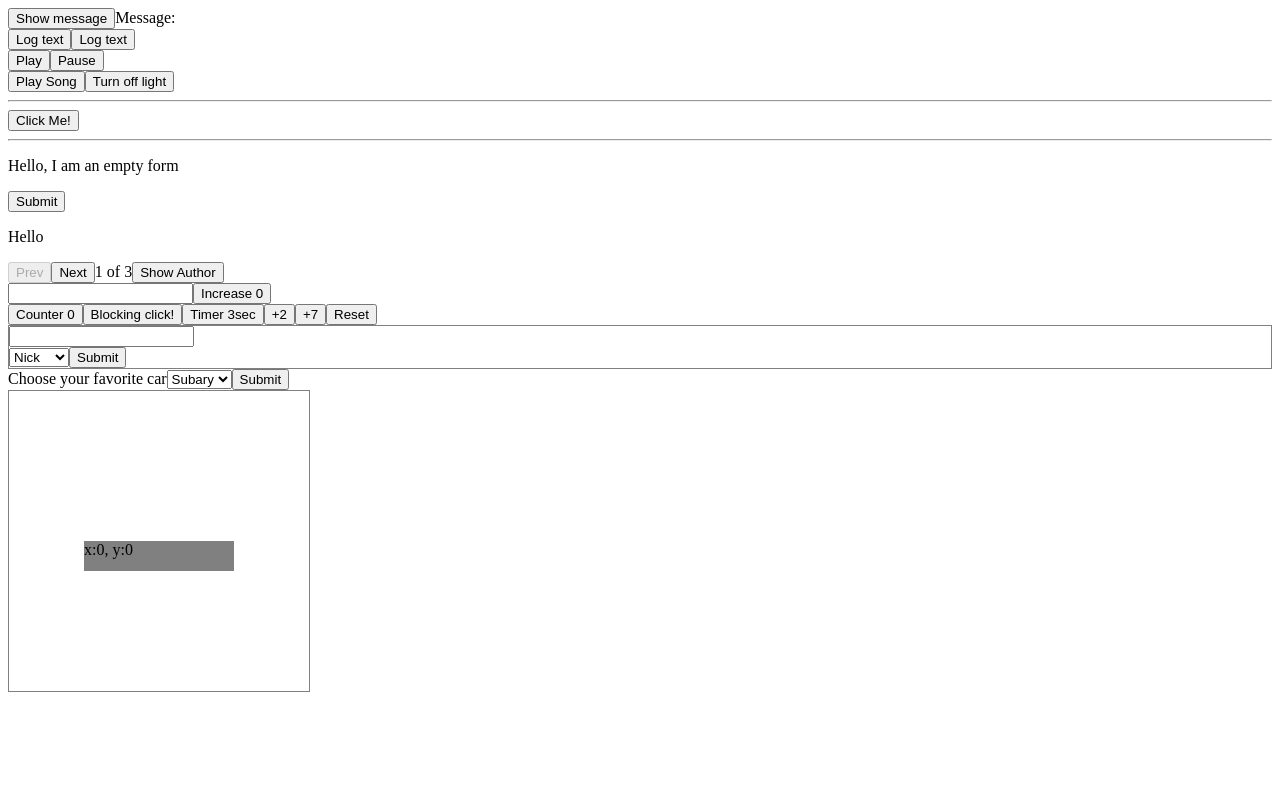
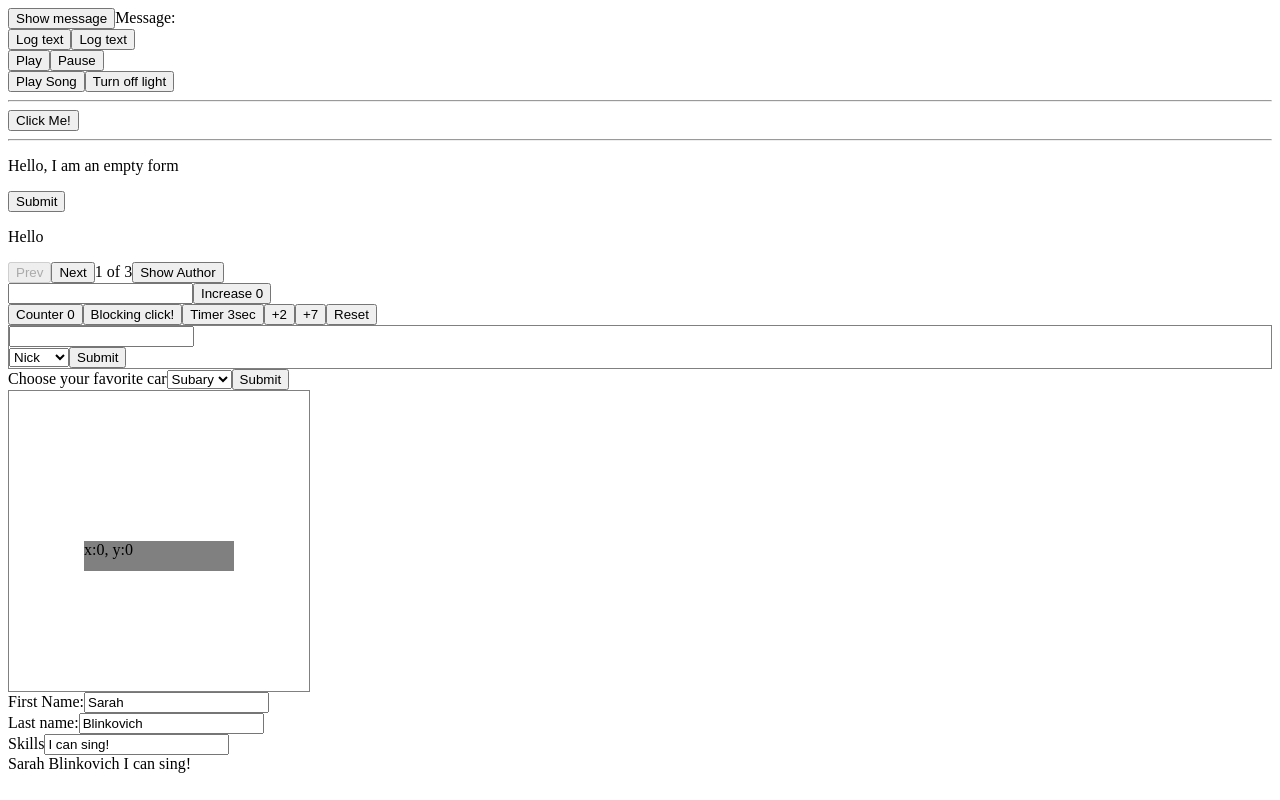
Before and after one commit to Yurimcalex/react-sandbox, a React (Vite) app: page / in a window 1280 px wide. Built offline with nearby package versions, Linux system fonts and the light colour scheme.

Commit message:
Create EmployeeForm component

```diff
--- a/src/ai/AI.jsx
+++ b/src/ai/AI.jsx
@@ -11,6 +11,7 @@ import ExperimentalCounter from './ExperimentalCounter.jsx';
 import FormWithDelay from './FormWithDelay.jsx';
 import FavoriteCarForm from './FavoriteCarForm.jsx';
 import MovingSquare from './MovingSquare.jsx';
+import EmployeeForm from './EmployeeForm.jsx';
 
 export default function AI() {
 	return (
@@ -39,6 +40,7 @@ export default function AI() {
 			<FavoriteCarForm />
 
 			<MovingSquare />
+			<EmployeeForm />
 		</div>
 	);
 }
--- /dev/null
+++ b/src/ai/EmployeeForm.jsx
@@ -0,0 +1,35 @@
+import { useState } from 'react';
+
+export default function EmployeeForm() {
+	const [employee, setEmployee]	= useState({
+		firstName: 'Sarah',
+		lastName: 'Blinkovich',
+		skills: 'I can sing!'
+	});
+
+	const handleFirstNameChange = (e) => setEmployee({ ...employee, firstName: e.target.value });
+	const handleLastNameChange = (e) => setEmployee({ ...employee, lastName: e.target.value });
+	const handleSkillsChange = (e) => setEmployee({ ...employee, skills: e.target.value });
+
+	return (
+		<form>
+			<label>
+				First Name:
+				<input type="text" value={employee.firstName} onChange={handleFirstNameChange} />
+			</label>
+			<br/>
+			<label>
+				Last name:
+				<input type="text" value={employee.lastName} onChange={handleLastNameChange} />
+			</label>
+			<br/>
+			<label>
+				Skills
+				<input type="text" value={employee.skills} onChange={handleSkillsChange} />
+			</label>
+			<div>
+				{employee.firstName} {employee.lastName} {employee.skills}
+			</div>
+		</form>
+	);
+}
```
